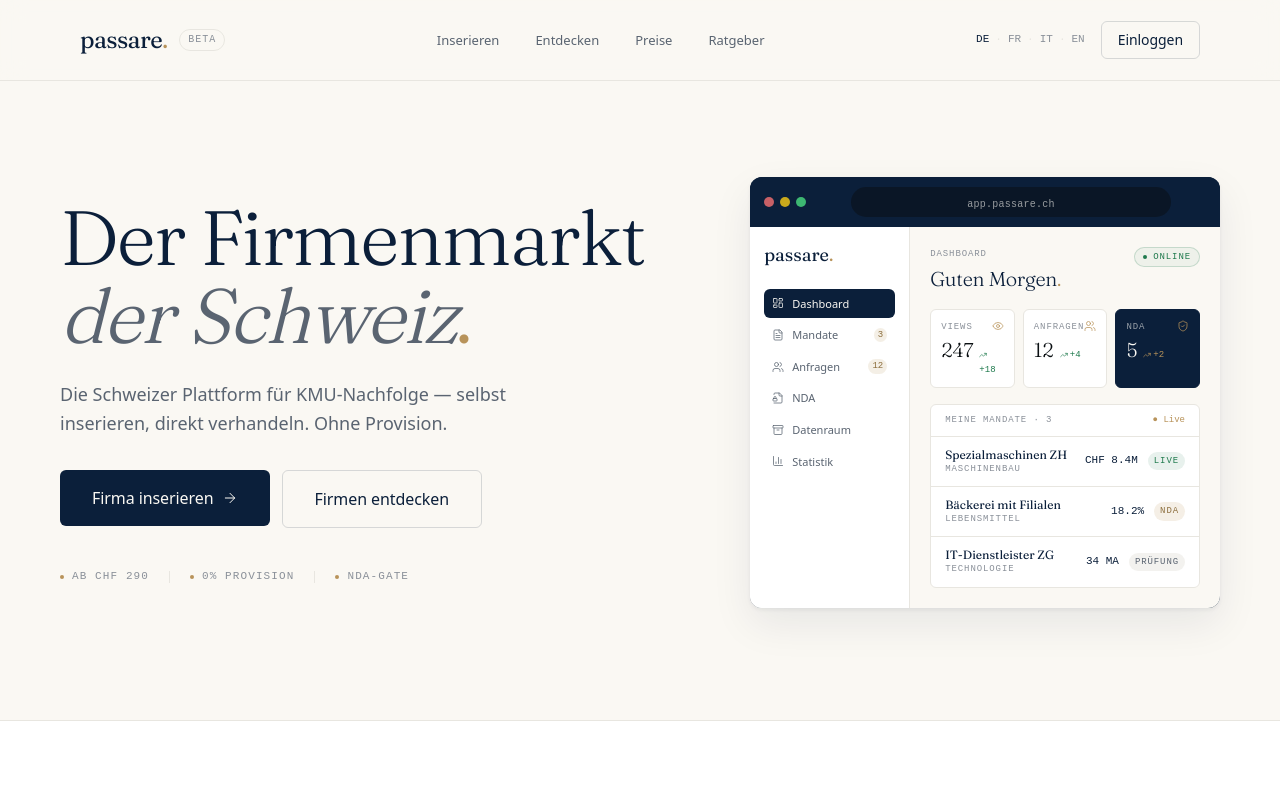
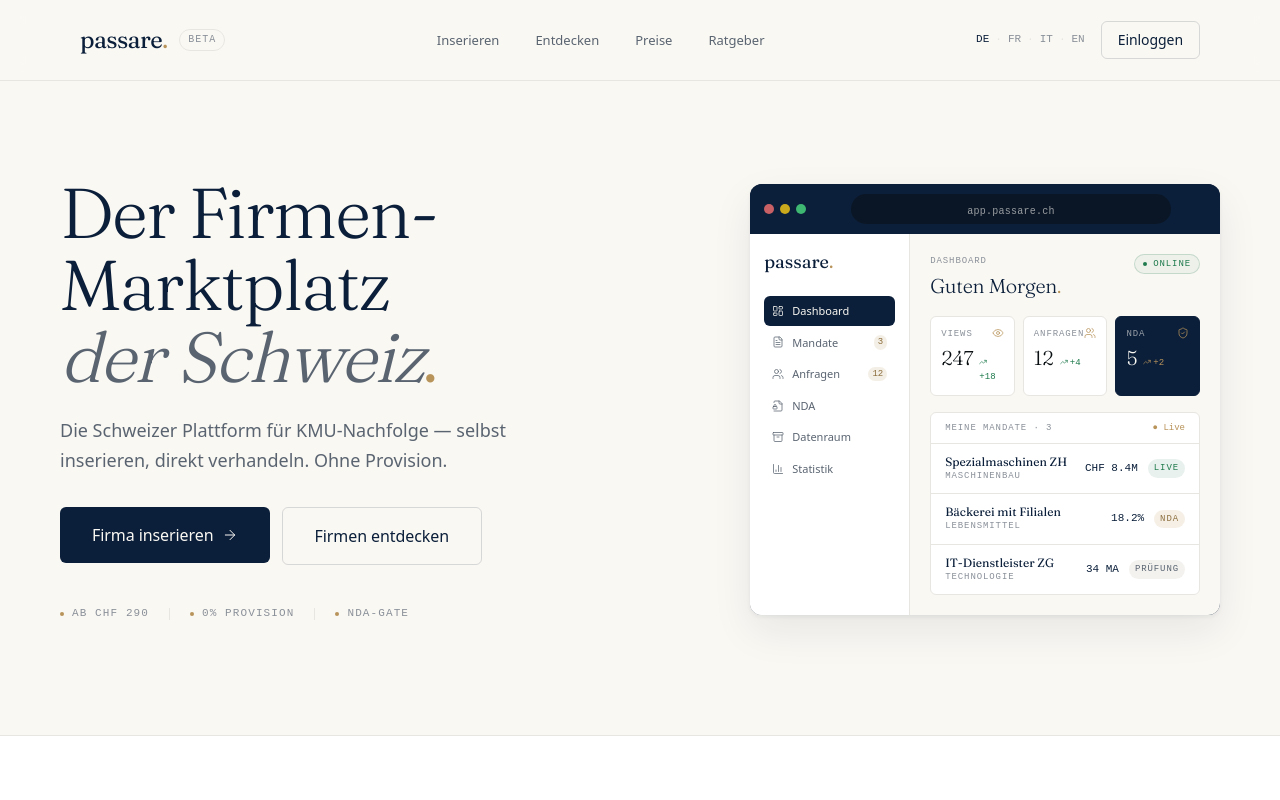
Before and after one commit to Vemoswitzerland/passare, a Next.js app: page / in a window 1280 px wide. Shown: the top 800 px of the page. Built offline with nearby package versions, Linux system fonts and the light colour scheme.

Commit message:
copy: Hero 'Der Firmen-Marktplatz der Schweiz.' (mit Bindestrich)

```diff
--- a/src/app/page.tsx
+++ b/src/app/page.tsx
@@ -87,8 +87,8 @@ function Hero() {
         <div className="grid lg:grid-cols-[1.35fr_1fr] gap-10 lg:gap-14 items-center">
           <div className="relative">
             <Reveal>
-              <h1 className="font-serif-display text-[clamp(3rem,6vw,6.5rem)] text-navy font-light mb-6 tracking-[-0.025em] leading-[1.02]">
-                Der Firmenmarkt
+              <h1 className="font-serif-display text-[clamp(2.75rem,5.5vw,5.75rem)] text-navy font-light mb-6 tracking-[-0.025em] leading-[1.02]">
+                Der Firmen-Marktplatz
                 <br />
                 <span className="text-muted italic">der Schweiz<span className="not-italic text-bronze">.</span></span>
               </h1>
```
